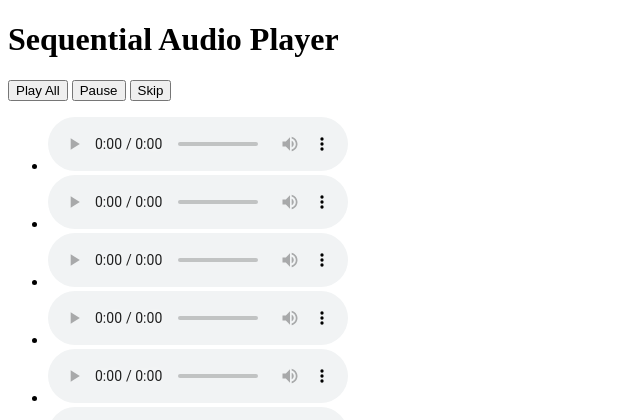
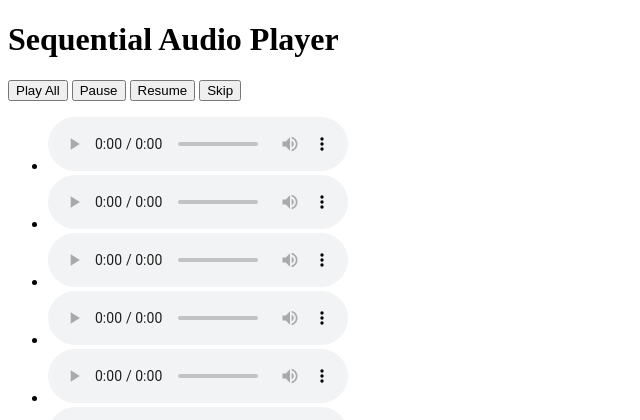
Before and after one commit to lijake8/spotifly, a Flask app: page /test-autoplay in a window 1280 px wide. Shown: the top 420 px of the page, without its empty margins (0-640 px from the left). Run offline with Flask 3, Linux system fonts and the light colour scheme.

Commit message:
added resume button to test autoplay

```diff
--- a/templates/test-autoplay.html
+++ b/templates/test-autoplay.html
@@ -11,6 +11,7 @@
 
 <button id="playButton">Play All</button>
 <button id="pauseButton">Pause</button>
+<button id="resumeButton">Resume</button>
 <button id="skipButton">Skip</button>
 
 <ul id="audioList">
@@ -49,6 +50,13 @@
             // Pause the Web Audio API context and set the pause state
             audioContext.suspend();
             isPaused = true;
+        });
+
+        // resume button resumes the audio context
+        resumeButton.addEventListener('click', function() {
+            // Resume the Web Audio API context and set the pause state
+            audioContext.resume();
+            isPaused = false;
         });
 
         // skip button skips to the next track
```
